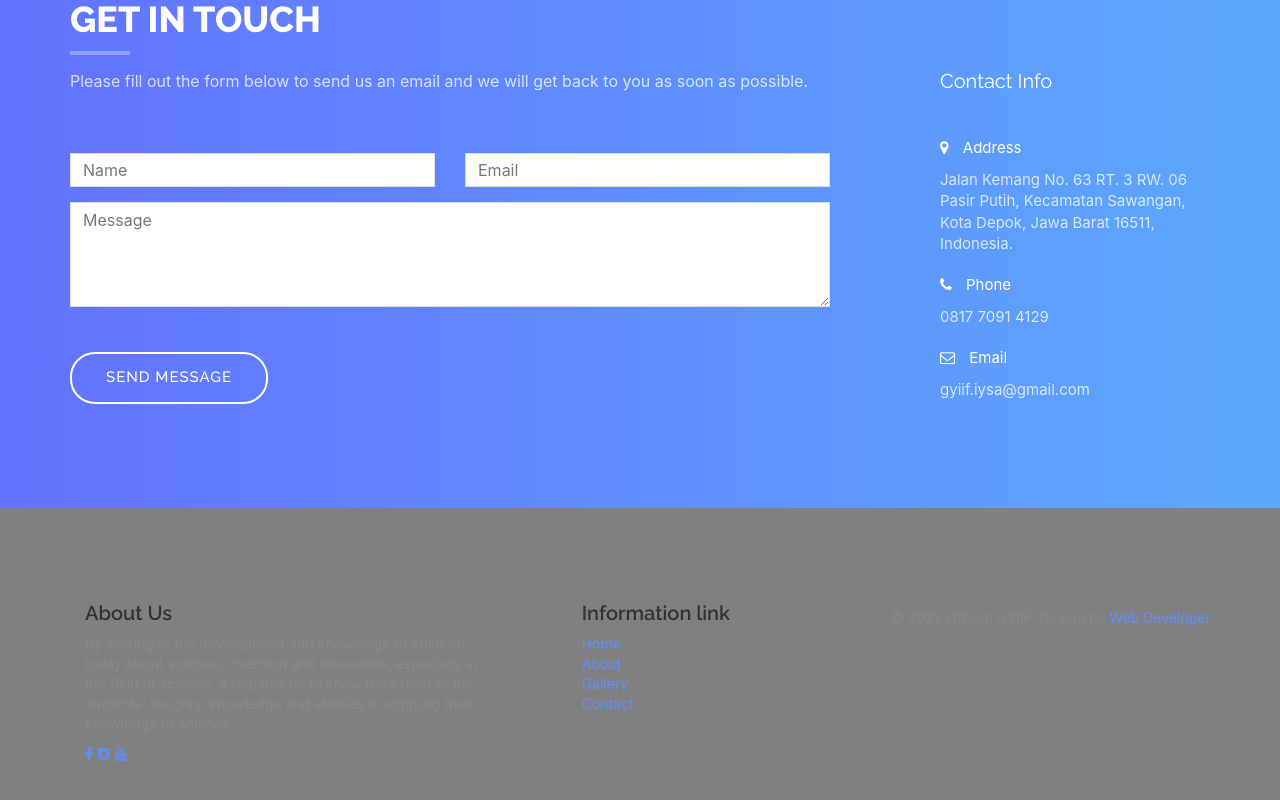
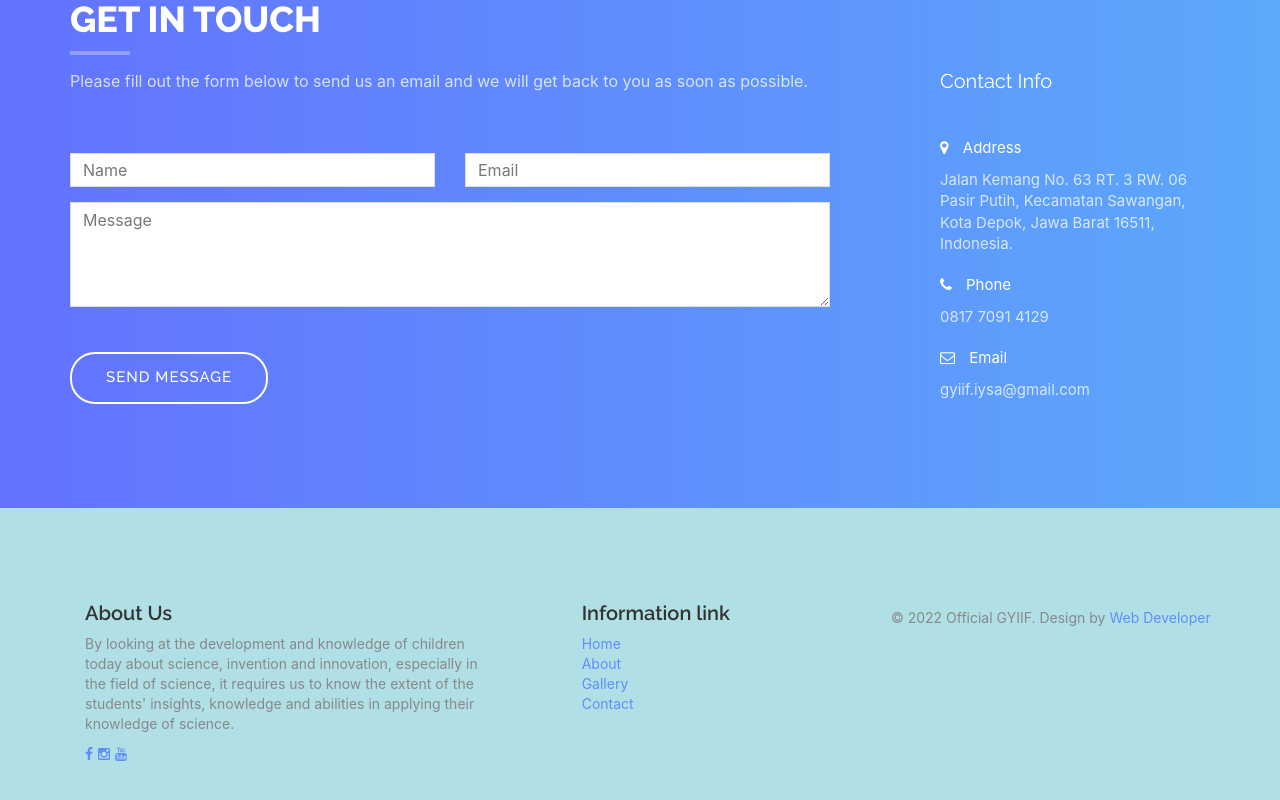
Before and after one commit to iysaofficial/Gyiif, a React (Create React App) app: page / in a window 1280 px wide. Shown: the part 3194-3994 px from the top of the page. Built offline with nearby package versions, Linux system fonts and the light colour scheme; what smooth-scroll would draw is missing.

Commit message:
update color footer

```diff
--- a/src/components/footer.jsx
+++ b/src/components/footer.jsx
@@ -3,7 +3,7 @@
 export const Footer = (props) => {
   return (
     <div>
-      <div id="footer" style={{ backgroundColor: "grey" }}>
+      <div id="footer" style={{ backgroundColor: "#B0E0E6" }}>
         <div className="footer-top">
           <div
             style={{ marginLeft: "70px", marginTop: "-2%" }}
```
